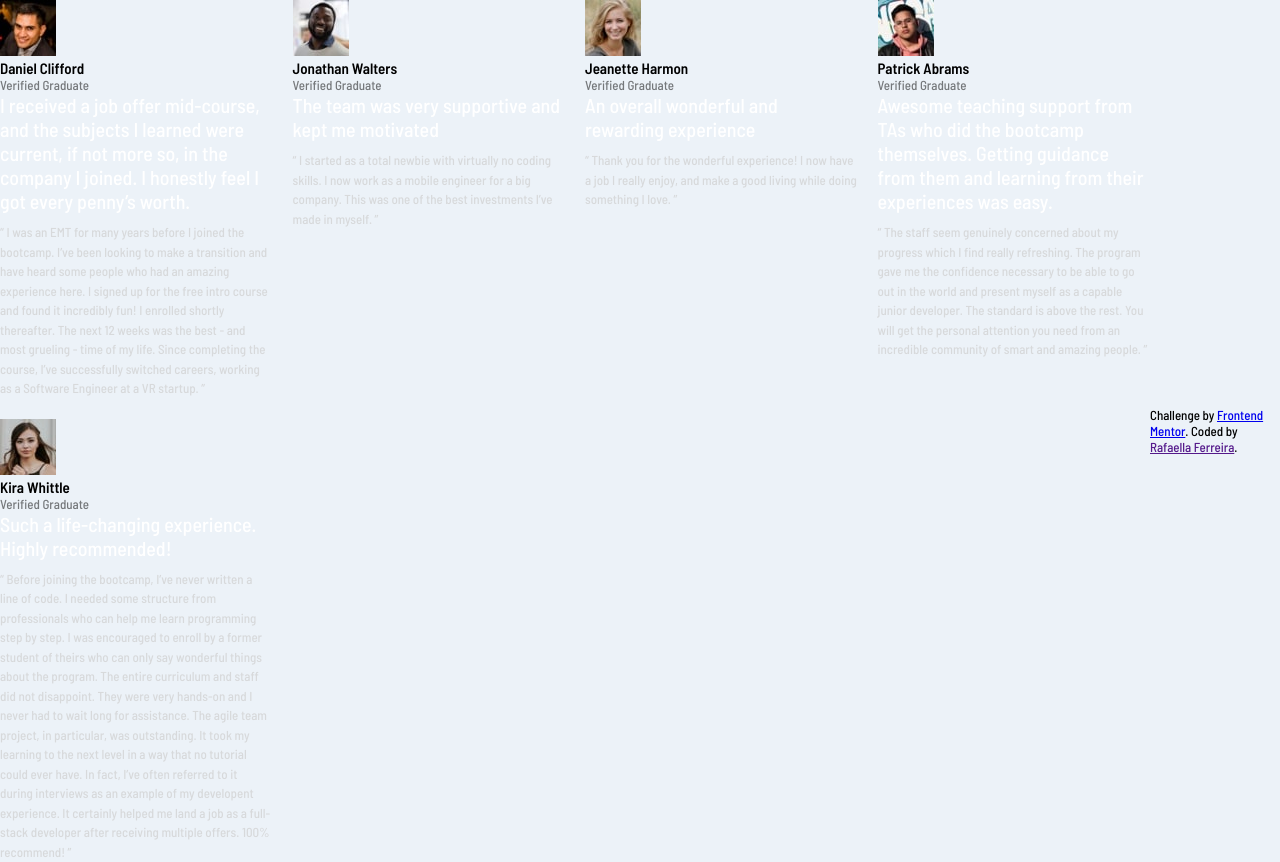
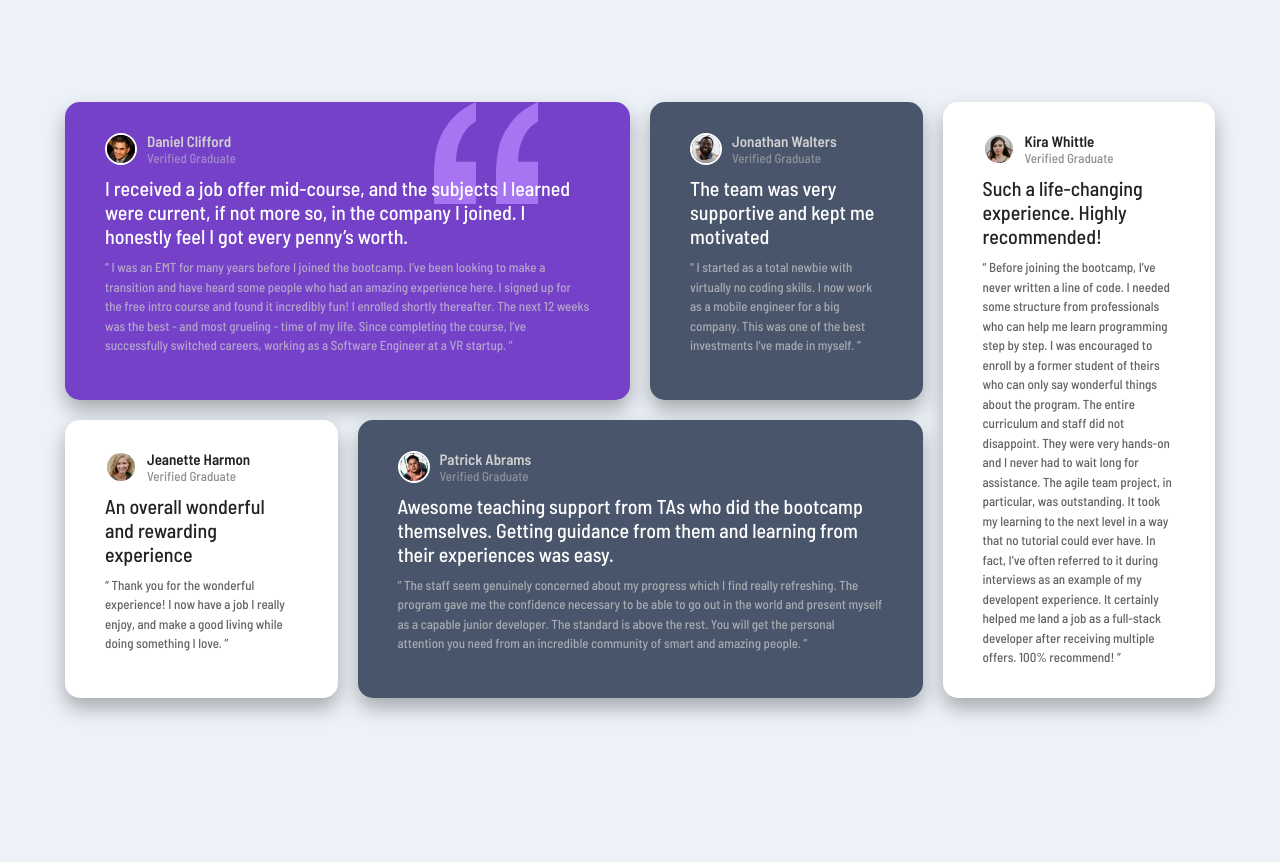
Before and after one commit to Rafaellafn/Testimonials-grid-section, a plain HTML site: page index.html in a window 1280 px wide. After the commit the page ends 800 px from the top, so only its background shows below. Drawn offline with Linux system fonts and the light colour scheme.

Commit message:
Finalizando

```diff
--- a/index.html
+++ b/index.html
@@ -12,11 +12,10 @@
 </head>
 <body>
   <main>
-
-    <article class="card-card">
-      <div class="card-head">
+    <article class="card card-1">
+      <div class="card__head">
         <img src="./images/image-daniel.jpg" alt="">
-        <div class="card-user">
+        <div class="card__user">
           <div class="name">Daniel Clifford</div>
           <p class="title">Verified Graduate</p>
         </div>
@@ -33,10 +32,10 @@
         the course, I’ve successfully switched careers, working as a Software Engineer at a VR startup. ”
       </p>
     </article>
-    <article class="card-card">
-      <div class="card-head">
+    <article class="card card-2">
+      <div class="card__head">
         <img src="./images/image-jonathan.jpg" alt="">
-        <div class="card-user">
+        <div class="card__user">
           <div class="name">Jonathan Walters</div>
           <p class="title">Verified Graduate</p>
         </div>
@@ -49,10 +48,10 @@
         for a big company. This was one of the best investments I’ve made in myself. ”
       </p>
     </article>
-    <article class="card-card">
-      <div class="card-head">
+    <article class="card card-3">
+      <div class="card__head">
         <img src="./images/image-jeanette.jpg" alt="">
-        <div class="card-user">
+        <div class="card__user">
           <div class="name">Jeanette Harmon</div>
           <p class="title"> Verified Graduate</p>
         </div>
@@ -65,10 +64,10 @@
         while doing something I love. ”
       </p>
     </article>
-    <article class="card-card">
-      <div class="card-head">
+    <article class="card card-4">
+      <div class="card__head">
         <img src="./images/image-patrick.jpg" alt="">
-        <div class="card-user">
+        <div class="card__user">
           <div class="name">Patrick Abrams</div>
           <p class="title">Verified Graduate</p>
         </div>
@@ -84,10 +83,10 @@
         an incredible community of smart and amazing people. ”
       </p>
     </article>
-    <article class="card-card">
-      <div class="card-head">
+    <article class="card card-5">
+      <div class="card__head">
         <img src="./images/image-kira.jpg" alt="">
-        <div class="card-user">
+        <div class="card__user">
           <div class="name">Kira Whittle</div>
           <p class="title">Verified Graduate</p>
         </div>
@@ -109,9 +108,5 @@
 
 
   </main>
-  <div class="attribution">
-    Challenge by <a href="https://www.frontendmentor.io?ref=challenge" target="_blank">Frontend Mentor</a>.
-    Coded by <a href="">Rafaella Ferreira</a>.
-  </div>
 </body>
 </html>
--- a/style.css
+++ b/style.css
@@ -14,12 +14,13 @@ body{
     align-items: center;
     min-height: 100vh;
     background-color: hsl(210, 46%, 95%);
+
 }
 
 main {
     display: grid;
     max-width: 1150px;
-    grid-template-columns: repeat(4,1fr);
+    grid-template-columns: repeat(4, 1fr);
     grid-template-rows: repeat(2, min-content);
     grid-gap: 20px;
 }
@@ -27,13 +28,20 @@ main {
 .card{
     display: flex;
     flex-direction: column;
-    background-color: hsl(217, 19% 35%);
+    background-color: hsl(217, 19%, 35%);
     box-shadow: 0 10px 20px rgba(0, 0, 0, 0.3);
     border-radius: 15px;
     padding: 30px 40px;
 }
 
 .card__head{
+   display: flex;
+   align-items: center;
+   color: hsl(0, 0%, 81%);
+   margin-bottom: 10px;
+}
+
+.card__head img{
     width: 32px;
     height: 32px;
     border-radius: 50%;
@@ -82,7 +90,7 @@ main {
 
 .card-4{
     grid-row: 2/3;
-    grid-column: 4/5;
+    grid-column: 2/4;
 }
 
 .card-5{
@@ -100,7 +108,7 @@ main {
     color: #222;
 }
 
-@media (max-whith:1024px){
+@media (max-width: 1024px){
     body{
         padding: 20px;
     }
```
